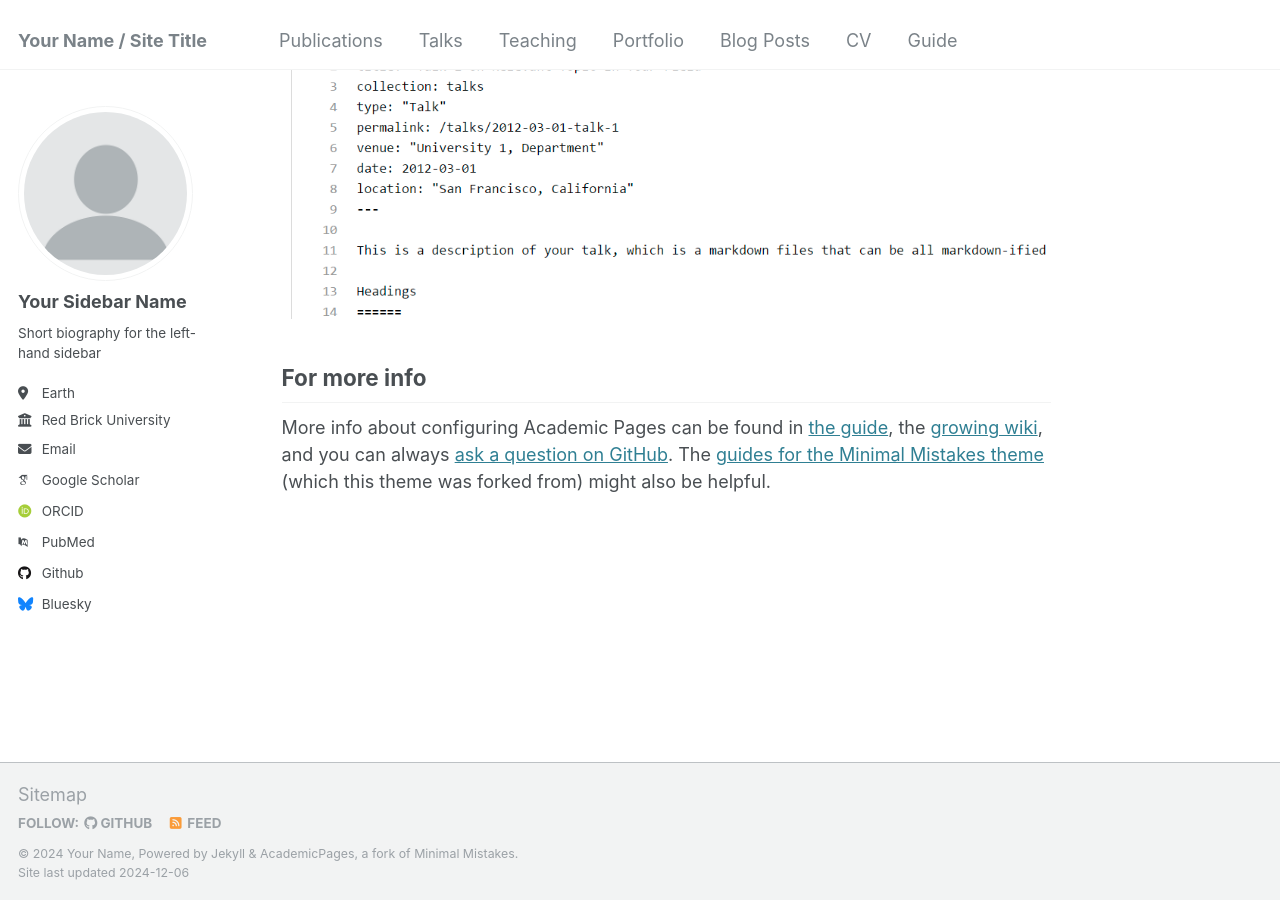
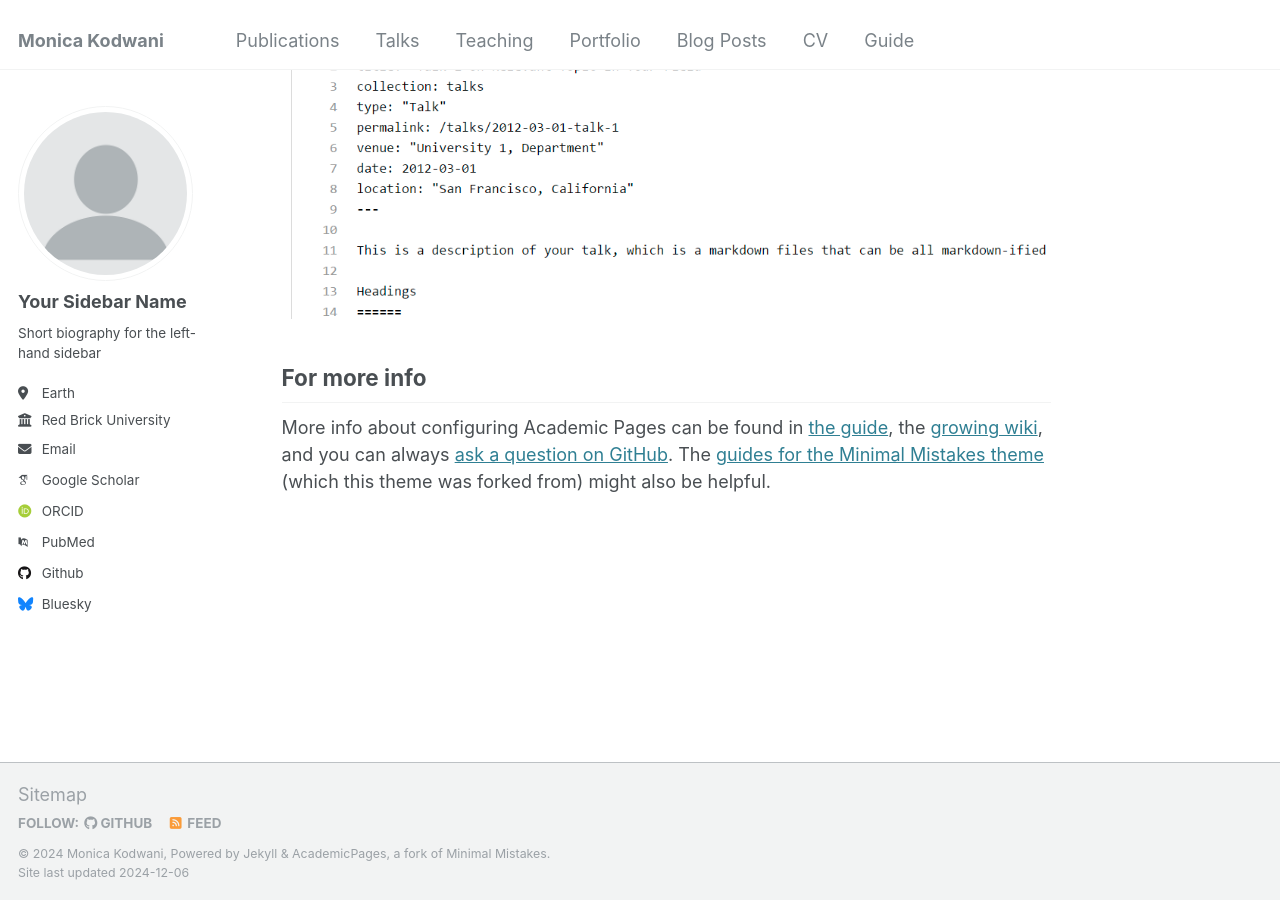
Before and after one commit to Monica1998/monica1998.github.io, a Jekyll site: the page built from _pages/about.md, in a window 1280 px wide and 900 px high, scrolled down 2643 px. Built offline with Jekyll 4.4.1, drawn with Linux system fonts in a browser that asks for light colours; some web fonts are replaced.

Commit message:
Update _config.yml

```diff
--- a/_config.yml
+++ b/_config.yml
@@ -8,9 +8,9 @@
 
 # Basic Site Settings
 locale                   : "en-US"
-title                    : "Your Name / Site Title"
+title                    : "Monica Kodwani"
 title_separator          : "-"
-name                     : &name "Your Name"
+name                     : &name "Monica Kodwani"
 description              : &description "personal description"
 url                      : https://academicpages.github.io # the base hostname & protocol for your site e.g. "https://[your GitHub username].github.io"
 baseurl                  : "" # the subpath of your site, e.g. "/blog"
```
